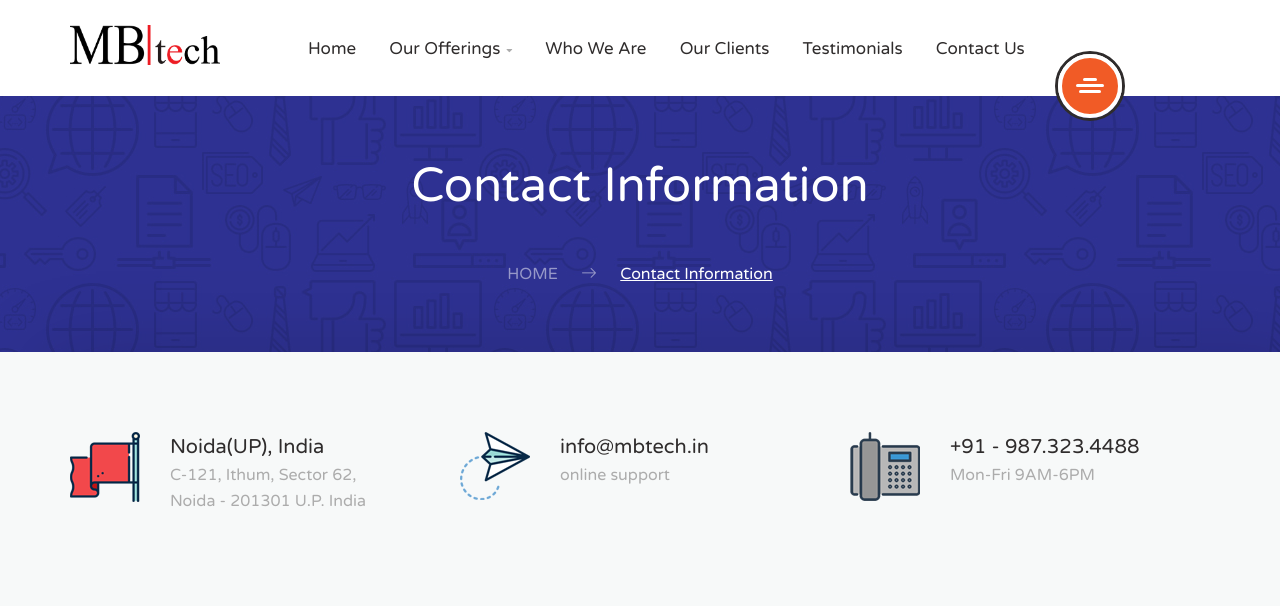
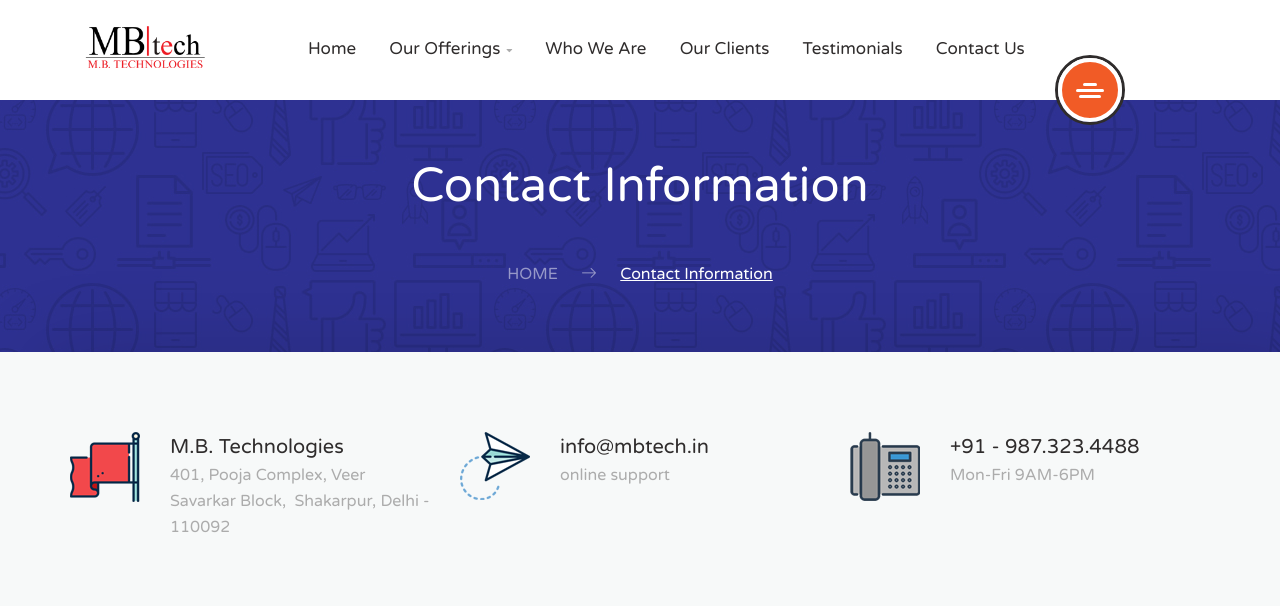
Before and after one commit to sanjaysirohee/mbtech, a PHP site: page /contact-us.php in a window 1280 px wide. Shown: the top 606 px of the page. Run offline with PHP 8.4, Linux system fonts and the light colour scheme; some libraries are stand-ins or nearby versions; some web fonts are replaced.

Commit message:
change address and logo
done

```diff
--- a/contact-us.php
+++ b/contact-us.php
@@ -133,9 +133,10 @@ include ('head.php');
                         <div class="contacts-item">
                             <img src="img/contact7.png" alt="phone">
                             <div class="content">
-                                <a href="#" class="title">Noida(UP), India</a>
-                                <p class="sub-title">C-121, Ithum, Sector 62,<br>
-Noida - 201301 U.P. India</p>
+                                <a href="#" class="title">M.B. Technologies </a>
+                                <p class="sub-title">401, Pooja Complex,
+Veer Savarkar Block,
+Shakarpur, Delhi - 110092</p>
                             </div>
                         </div>
                     </div>
@@ -171,22 +172,7 @@ Noida - 201301 U.P. India</p>
 <!-- Google map -->
 
 
-<div class="section">
-    <div id="map"></div>
-    <script>
-        var map;
-        function initMap() {
-            map = new google.maps.Map(document.getElementById('map'), {
-                center: {lat: 28.589587, lng: 77.314451},
-                zoom: 19,
-                scrollwheel: false//set to true to enable mouse scrolling while inside the map area
-            });
-        }
-    </script>
-    <script src="https://maps.googleapis.com/maps/api/js?key=AIzaSyBESxStZOWN9aMvTdR3Nov66v6TXxpRZMM&callback=initMap"
-            async defer></script>
 
-</div>
 
 <!-- End Google map -->
 
--- a/footer.php
+++ b/footer.php
@@ -114,9 +114,10 @@
                             <svg enable-background="new 0 0 64 64" version="1.1" viewBox="0 0 64 64" xml:space="preserve" xmlns="http://www.w3.org/2000/svg"><polygon fill="none" points="  38.7,36.4 56,32 38.7,27.6 42,22 36.4,25.3 32,8 27.6,25.3 22,22 25.3,27.6 8,32 25.3,36.4 22,42 27.6,38.7 32,56 36.4,38.7 42,42   " stroke="#3cb878" stroke-linecap="round" stroke-linejoin="round" stroke-miterlimit="10" stroke-width="2"></polygon><circle cx="32" cy="32" fill="none" r="4" stroke="#3cb878" stroke-linecap="round" stroke-linejoin="round" stroke-miterlimit="10" stroke-width="2"></circle><path d="  M26.1,53.2c-7.9-2.2-13.9-8.6-15.6-16.7" fill="none" stroke="#3cb878" stroke-linecap="round" stroke-linejoin="round" stroke-miterlimit="10" stroke-width="2"></path><path d="  M53.5,36.9c-1.8,8.1-8.2,14.6-16.3,16.5" fill="none" stroke="#3cb878" stroke-linecap="round" stroke-linejoin="round" stroke-miterlimit="10" stroke-width="2"></path><path d="  M36.9,10.5c8.2,1.9,14.7,8.3,16.6,16.6" fill="none" stroke="#3cb878" stroke-linecap="round" stroke-linejoin="round" stroke-miterlimit="10" stroke-width="2"></path><path d="  M10.5,27.1c1.9-8.2,8.3-14.6,16.4-16.5" fill="none" stroke="#3cb878" stroke-linecap="round" stroke-linejoin="round" stroke-miterlimit="10" stroke-width="2"></path></svg>
                         </div>
                         <div class="content">
-                            <a href="#" class="title">Noida (UP), India</a>
-                            <p class="sub-title">C-121, Ithum, Sector 62, <br>
-Noida - 201301 U.P. India</p>
+                            <a href="#" class="title">M.B. Technologies </a>
+                            <p class="sub-title">401, Pooja Complex,
+Veer Savarkar Block,
+Shakarpur, Delhi - 110092</p>
                         </div>
                     </div>
                 </div>
--- a/header.php
+++ b/header.php
@@ -11,7 +11,7 @@
 
                 <div class="logo">
                     <a href="index.php" class="full-block-link"></a>
-                    <img src="img/mbtech-logo.png" alt="MBtech" width="150px">
+                    <img src="img/newlogo.png" alt="MBtech" width="150px">
                     <div class="logo-text">
 
                     </div>
@@ -171,8 +171,10 @@
             <div class="contacts-item">
                 <img src="img/contact6.png" alt="phone">
                 <div class="content">
-                    <a href="#" class="title">Noida(UP), India</a>
-                    <p class="sub-title">C-121, Ithum, Sector 62,<br>
+                    <a href="#" class="title">M.B. Technologies </a>
+                    <p class="sub-title">401, Pooja Complex,
+Veer Savarkar Block,
+Shakarpur, Delhi - 110092<br>
 </p>
                 </div>
             </div>
```
Also changed, not shown: img/logobgremoved.png (added), img/newlogo.png (added).
